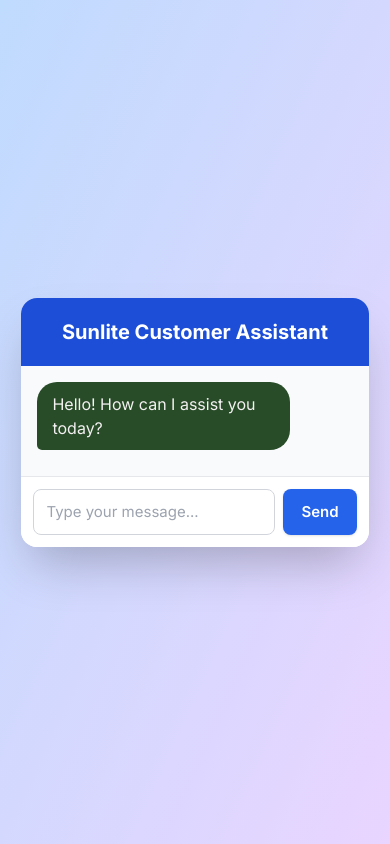
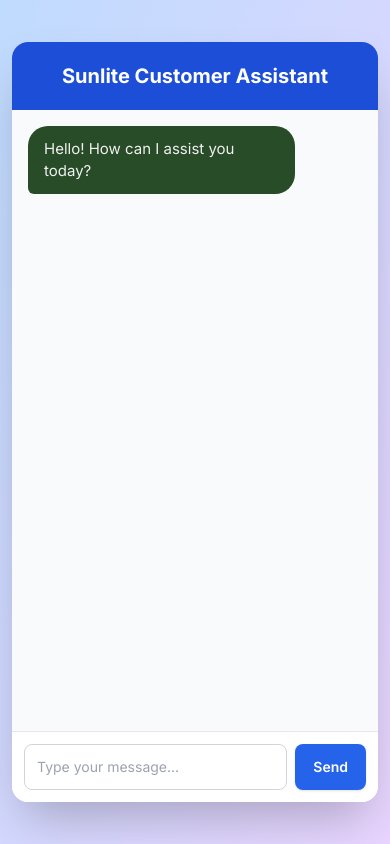
Before and after one commit to elbewhy/AI-Customer-Assistant-Chatbot, a Flask app: page / in a window 390 px wide. Run offline with Flask 2, Linux system fonts and the light colour scheme; some libraries are stand-ins or nearby versions.

Commit message:
Refactor CSS for mobile responsiveness and styling

```diff
--- a/static/css/style.css
+++ b/static/css/style.css
@@ -1,89 +1,67 @@
-/* BASE FONT */
+/* Base styling */
 body {
     font-family: 'Inter', sans-serif;
-    background-color: #fae5fe;
     margin: 0;
 }
 
-/* CHAT CONTAINER (scroll area inside mobile frame) */
+/* MOBILE WRAPPER (forces mobile size even on desktop) */
+.mobile-wrapper {
+    width: 390px;         /* iPhone 12 Pro width */
+    max-width: 100%;
+    height: 90vh;
+    display: flex;
+    flex-direction: column;
+}
+
+/* CHAT AREA */
 .chat-container {
     flex-grow: 1;
     overflow-y: auto;
     scroll-behavior: smooth;
-    padding-right: 6px;
 }
 
 /* MESSAGE BUBBLES */
 .message-bubble {
     max-width: 80%;
-    padding: 10px 15px;
+    padding: 12px 16px;
     border-radius: 20px;
-    margin-bottom: 10px;
-    line-height: 1.5;
+    line-height: 1.45;
+    font-size: 15px;
 }
 
 /* USER MESSAGE */
 .user-message {
-    background-color: #007bff;
-    color: white;
+    background: #007bff;
+    color: #fff;
     align-self: flex-end;
-    border-bottom-right-radius: 5px;
+    border-bottom-right-radius: 6px;
 }
 
 /* AI MESSAGE */
 .ai-message {
-    background-color: #284b28;
-    color: #f3f1f1;
+    background: #284b28;
+    color: #f0f0f0;
     align-self: flex-start;
-    border-bottom-left-radius: 5px;
+    border-bottom-left-radius: 6px;
 }
 
-/* SCROLLBAR */
+/* CUSTOM SCROLLBAR */
 .chat-container::-webkit-scrollbar {
     width: 6px;
 }
-.chat-container::-webkit-scrollbar-track {
-    background: #e8ec9c;
-    border-radius: 20px;
-}
 .chat-container::-webkit-scrollbar-thumb {
-    background: #888;
-    border-radius: 10px;
+    background: #999;
+    border-radius: 8px;
 }
 
-/* MOBILE RESPONSIVENESS — VERY TIGHT CONTROL */
+/* MOBILE RESPONSIVE TWEAKS */
 @media (max-width: 480px) {
-
-    /* INPUT FIELD */
     #user-input {
-        font-size: 15px;
+        font-size: 14px;
         padding: 12px;
     }
-
-    /* SEND BUTTON */
     #send-button {
-        font-size: 15px;
         padding: 12px 18px;
+        font-size: 14px;
     }
 }
-
-/* FORCE MOBILE APP LOOK EVEN ON DESKTOP */
-@media (min-width: 481px) {
-    body {
-        display: flex;
-        justify-content: center;
-        align-items: center;
-        background: linear-gradient(to right, #cfe1ff, #ffe6ff);
-        padding: 20px;
-    }
-
-    /* Prevent oversized stretching on desktop */
-    .mobile-wrapper {
-        width: 390px !important;
-        max-width: 100%;
-        height: 90vh;
-        border-radius: 22px;
-        overflow: hidden;
-        box-shadow: 0 8px 25px rgba(0,0,0,0.15);
-    }
-}
```
